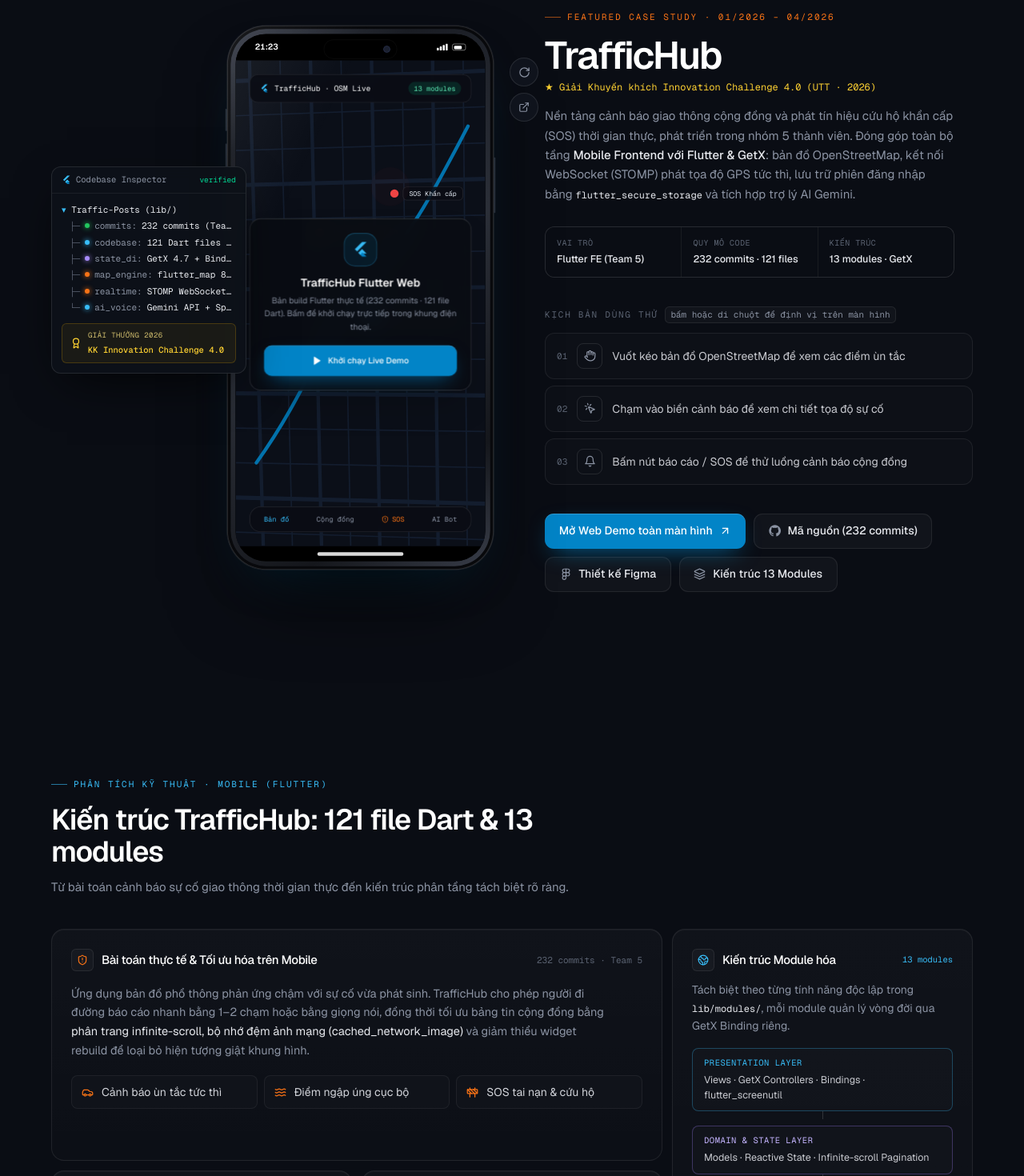
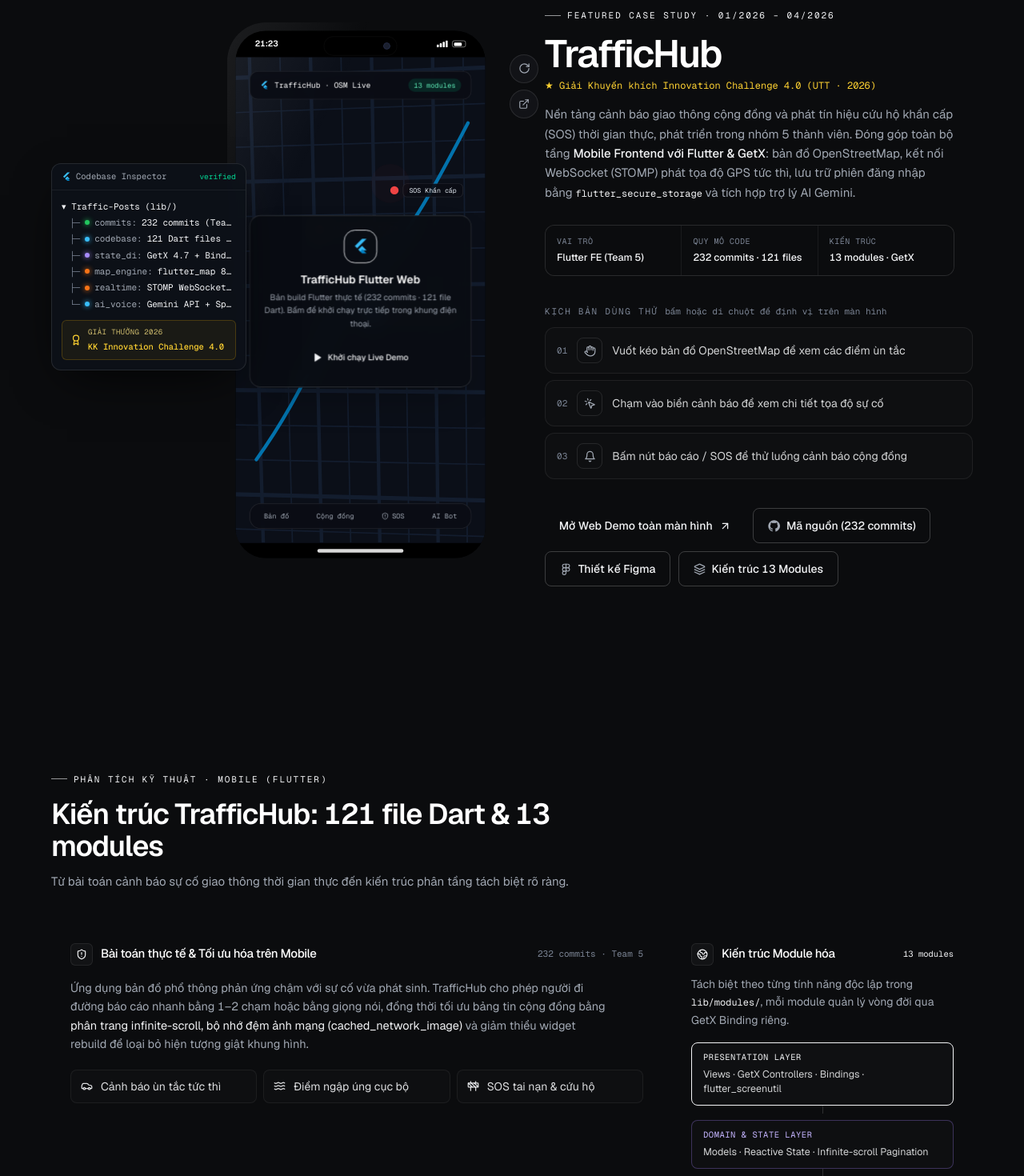
Before and after one commit to Dungnguyen831/Portfolio, a React (Vite) app: page / in a window 1280 px wide. Shown: the part 1120-2590 px from the top of the page at 80% size. Built offline with nearby package versions, Linux system fonts and the light colour scheme.

Commit message:
style(theme): refine dark design tokens, dialog animations, and tab styles

```diff
--- a/index.html
+++ b/index.html
@@ -9,7 +9,7 @@
       content="Portfolio của Nguyễn Anh Dũng (@Dungnguyen831) – Sinh viên năm cuối CNTT tại ĐH Công nghệ GTVT (UTT, GPA 3.12/4.0), Giải Khuyến khích Innovation Challenge 4.0 (2026). Dự án tiêu biểu: TrafficHub (Flutter, GetX, STOMP WebSocket, OSM) &amp; Hệ thống Quản lý Thư viện (Spring Boot 4, 14 bảng MySQL, Cypress E2E)."
     />
     <meta name="author" content="Nguyễn Anh Dũng" />
-    <meta name="theme-color" content="#0A0D14" />
+    <meta name="theme-color" content="#0B0C0E" />
     <link rel="canonical" href="https://dungnguyen831.github.io/Portfolio/" />
 
     <!-- Open Graph / Social Sharing -->
--- a/src/index.css
+++ b/src/index.css
@@ -1,16 +1,14 @@
 @import "tailwindcss";
 
 @theme {
-  --color-base: #0a0d14;
-  --color-surface: #0f131c;
-  --color-surface-2: #141925;
-  --color-line: rgb(255 255 255 / 0.08);
-  --color-fg: #e7e9ee;
-  --color-muted: #8b93a3;
-  --color-dim: #5b6372;
-  --color-sky: #0284c7;
-  --color-sky-soft: #38bdf8;
-  --color-signal: #f97316;
+  --color-base: #0b0c0e;
+  --color-surface: #121317;
+  --color-surface-2: #181a20;
+  --color-line: rgb(255 255 255 / 0.11);
+  --color-fg: #f3f4f6;
+  --color-muted: #a1a8b3;
+  --color-dim: #7b8494;
+  --color-accent: #38bdf8;
   --color-go: #22c55e;
 
   --font-sans: "Geist", "Inter", system-ui, sans-serif;
@@ -21,7 +19,7 @@
 
 html {
   scroll-behavior: smooth;
-  scroll-padding-top: 5.5rem;
+  scroll-padding-top: 5rem;
   color-scheme: dark;
 }
 
@@ -30,158 +28,113 @@ body {
   background: var(--color-base);
   color: var(--color-fg);
   font-family: var(--font-sans);
-  font-feature-settings: "ss01", "cv11";
   -webkit-font-smoothing: antialiased;
   text-rendering: optimizeLegibility;
+  font-variant-numeric: tabular-nums;
   overflow-x: hidden;
 }
 
-::selection { background: rgb(2 132 199 / 0.4); color: #fff; }
-
-::-webkit-scrollbar { width: 10px; }
-::-webkit-scrollbar-track { background: var(--color-base); }
-::-webkit-scrollbar-thumb {
-  background: #1c2230;
-  border: 2px solid var(--color-base);
-  border-radius: 8px;
+::selection {
+  background: rgb(56 189 248 / 0.35);
+  color: #fff;
 }
-::-webkit-scrollbar-thumb:hover { background: #283042; }
 
 :focus-visible {
-  outline: 2px solid var(--color-sky-soft);
+  outline: 2px solid var(--color-accent);
   outline-offset: 3px;
-  border-radius: 8px;
+  border-radius: 4px;
 }
 
-/* ---------- Surfaces ---------- */
-.card {
-  position: relative;
-  background: linear-gradient(180deg, rgb(255 255 255 / 0.028), rgb(255 255 255 / 0.01));
-  border: 1px solid var(--color-line);
-  border-radius: 1rem;
-  box-shadow: inset 0 1px 0 rgb(255 255 255 / 0.04);
+/* ---------- Scroll progress (pure CSS, decorative progressive enhancement) ---------- */
+@media (prefers-reduced-motion: no-preference) {
+  @supports (animation-timeline: scroll()) {
+    @keyframes grow-progress {
+      from { transform: scaleX(0); }
+      to { transform: scaleX(1); }
+    }
+    #scroll-progress {
+      position: fixed;
+      inset: 0 0 auto 0;
+      height: 2px;
+      z-index: 60;
+      background: var(--color-accent);
+      transform-origin: 0 50%;
+      animation: grow-progress auto linear;
+      animation-timeline: scroll();
+    }
+  }
 }
-
-/* Spotlight border that follows the cursor (set --mx / --my via JS) */
-.spotlight::before {
-  content: "";
-  position: absolute;
-  inset: -1px;
-  border-radius: inherit;
-  padding: 1px;
-  background: radial-gradient(
-    320px circle at var(--mx, 50%) var(--my, 50%),
-    rgb(56 189 248 / 0.45),
-    transparent 60%
-  );
-  -webkit-mask: linear-gradient(#000 0 0) content-box, linear-gradient(#000 0 0);
-  -webkit-mask-composite: xor;
-  mask-composite: exclude;
-  opacity: 0;
-  transition: opacity 0.4s var(--ease-out-expo);
-  pointer-events: none;
-}
-.spotlight:hover::before { opacity: 1; }
-
-.hairline { border-color: var(--color-line); }
 
 /* ---------- Buttons ---------- */
 .btn {
   display: inline-flex;
   align-items: center;
-  gap: 0.55rem;
+  justify-content: center;
+  gap: 0.5rem;
   height: 2.75rem;
   padding: 0 1.1rem;
-  border-radius: 0.7rem;
+  border-radius: 0.5rem;
   font-size: 0.875rem;
   font-weight: 500;
   white-space: nowrap;
-  transition: background-color 0.2s, border-color 0.2s, color 0.2s, transform 0.2s var(--ease-out-expo), box-shadow 0.2s;
+  transition: background-color 0.15s, border-color 0.15s, color 0.15s, scale 0.15s ease-out;
 }
-.btn:active { transform: scale(0.98); }
+.btn:active { scale: 0.97; }
 
 .btn-primary {
-  background: #f5f7fa;
-  color: #0a0d14;
-  box-shadow: 0 0 0 1px rgb(255 255 255 / 0.1), 0 8px 24px -10px rgb(255 255 255 / 0.35);
+  background: var(--color-fg);
+  color: var(--color-base);
 }
-.btn-primary:hover { background: #ffffff; box-shadow: 0 0 0 1px rgb(255 255 255 / 0.2), 0 10px 30px -10px rgb(56 189 248 / 0.6); }
+.btn-primary:hover { background: #ffffff; }
 
 .btn-ghost {
-  background: rgb(255 255 255 / 0.03);
-  border: 1px solid var(--color-line);
+  border: 1px solid rgb(255 255 255 / 0.2);
   color: var(--color-fg);
 }
-.btn-ghost:hover { background: rgb(255 255 255 / 0.06); border-color: rgb(255 255 255 / 0.16); }
+.btn-ghost:hover { background: rgb(255 255 255 / 0.06); border-color: rgb(255 255 255 / 0.4); }
 
-.btn-sky {
-  background: var(--color-sky);
-  color: #fff;
-  box-shadow: inset 0 1px 0 rgb(255 255 255 / 0.18), 0 10px 30px -12px rgb(2 132 199 / 0.9);
+.link {
+  color: var(--color-fg);
+  text-decoration: underline;
+  text-decoration-color: rgb(255 255 255 / 0.3);
+  text-underline-offset: 4px;
+  transition: text-decoration-color 0.15s, color 0.15s;
 }
-.btn-sky:hover { background: #0891d2; }
+.link:hover { text-decoration-color: var(--color-accent); color: #fff; }
 
-.kbd {
-  font-family: var(--font-mono);
-  font-size: 0.68rem;
-  line-height: 1;
-  padding: 0.25rem 0.4rem;
-  border-radius: 0.35rem;
-  border: 1px solid var(--color-line);
-  background: rgb(255 255 255 / 0.03);
+/* ---------- Tabs ---------- */
+.tablist {
+  display: flex;
+  gap: 1.75rem;
+  overflow-x: auto;
+  border-bottom: 1px solid var(--color-line);
+  scrollbar-width: none;
+}
+.tablist::-webkit-scrollbar { display: none; }
+.tab {
+  position: relative;
+  flex: none;
+  padding: 0.75rem 0;
+  font-size: 0.875rem;
+  white-space: nowrap;
   color: var(--color-muted);
+  transition: color 0.15s;
+}
+.tab:hover { color: var(--color-fg); }
+.tab[aria-selected="true"] {
+  color: var(--color-fg);
+}
+.tab[aria-selected="true"]::after {
+  content: "";
+  position: absolute;
+  inset: auto 0 -1px;
+  border-block-end: 2px solid var(--color-accent);
 }
 
-/* ---------- Background ---------- */
-.bg-dots {
-  background-image: radial-gradient(rgb(255 255 255 / 0.07) 1px, transparent 1px);
-  background-size: 22px 22px;
-  mask-image: radial-gradient(ellipse 70% 55% at 50% 0%, #000 30%, transparent 80%);
-  -webkit-mask-image: radial-gradient(ellipse 70% 55% at 50% 0%, #000 30%, transparent 80%);
-}
-
-.top-glow {
-  background: radial-gradient(ellipse 60% 50% at 50% 0%, rgb(2 132 199 / 0.16), transparent 70%);
-}
-
-.text-shine {
-  background: linear-gradient(180deg, #ffffff 30%, #9aa3b2 100%);
-  -webkit-background-clip: text;
-  background-clip: text;
-  color: transparent;
-}
-
-/* ---------- Status pill ---------- */
-.status-pill {
-  border: 1px solid rgb(34 197 94 / 0.28);
-  background: rgb(34 197 94 / 0.07);
-  box-shadow: 0 0 0 4px rgb(34 197 94 / 0.04), 0 0 24px -6px rgb(34 197 94 / 0.55);
-}
-@keyframes beacon {
-  0% { transform: scale(1); opacity: 0.7; }
-  80%, 100% { transform: scale(2.6); opacity: 0; }
-}
-.beacon { animation: beacon 2s var(--ease-out-expo) infinite; }
-
-/* ---------- Phone ---------- */
-.phone-shell {
-  background:
-    linear-gradient(145deg, #3a3f4b 0%, #1a1d24 18%, #2b2f38 50%, #15171c 82%, #3a3f4b 100%);
-  box-shadow:
-    0 0 0 1px rgb(255 255 255 / 0.08),
-    inset 0 0 0 1px rgb(255 255 255 / 0.14),
-    inset 0 0 0 5px #08090c,
-    0 60px 120px -40px rgb(0 0 0 / 0.9),
-    0 30px 80px -50px rgb(2 132 199 / 0.6);
-}
-.phone-btn {
-  background: linear-gradient(90deg, #15171c, #3a3f4b, #15171c);
-  border-radius: 2px;
-}
-
+/* ---------- Skeleton / phone helpers ---------- */
 @keyframes shimmer { to { background-position: -200% 0; } }
 .skeleton {
-  background: linear-gradient(90deg, #11151e 0%, #1a2030 50%, #11151e 100%);
+  background: linear-gradient(90deg, #14161c 0%, #1d2028 50%, #14161c 100%);
   background-size: 200% 100%;
   animation: shimmer 1.4s linear infinite;
 }
@@ -193,15 +146,48 @@ body {
 }
 .ghost-ring { animation: ghost-tap 1.2s var(--ease-out-expo) infinite; }
 
-/* ---------- Native Modal Dialog (modern-web-guidance) ---------- */
-dialog:modal {
+/* ---------- Native <dialog>: animate into / out of the top layer ---------- */
+dialog {
+  opacity: 0;
+  transition-property: opacity, translate, display, overlay;
+  transition-duration: 0.25s;
+  transition-timing-function: ease-out;
+  /* kept separate so the shorthand never resets it */
+  transition-behavior: allow-discrete;
   overscroll-behavior: contain;
 }
+dialog[open]:not([data-closing]) {
+  opacity: 1;
+  translate: 0 0;
+}
+@starting-style {
+  dialog[open]:not([data-closing]) {
+    opacity: 0;
+    translate: 0 12px;
+  }
+}
+@media (prefers-reduced-motion: no-preference) {
+  dialog { translate: 0 12px; }
+}
+
 dialog::backdrop {
   overflow: hidden;
   overscroll-behavior: contain;
-  background-color: rgb(4 7 13 / 0.8);
-  backdrop-filter: blur(8px);
+  background-color: rgb(0 0 0 / 0);
+  transition-property: background-color, backdrop-filter, display, overlay;
+  transition-duration: 0.25s;
+  transition-timing-function: ease-out;
+  transition-behavior: allow-discrete;
+}
+dialog[open]:not([data-closing])::backdrop {
+  background-color: rgb(0 0 0 / 0.72);
+  backdrop-filter: blur(6px);
+}
+@starting-style {
+  dialog[open]:not([data-closing])::backdrop {
+    background-color: rgb(0 0 0 / 0);
+    backdrop-filter: blur(0);
+  }
 }
 
 @media (prefers-reduced-motion: reduce) {
@@ -212,3 +198,9 @@ dialog::backdrop {
     scroll-behavior: auto !important;
   }
 }
+
+/* ---------- Forced colors: never rely on background/shadow for state ---------- */
+@media (forced-colors: active) {
+  .tab[aria-selected="true"]::after { border-block-end-color: Highlight; }
+  .btn-primary { border: 1px solid ButtonText; }
+}
```
